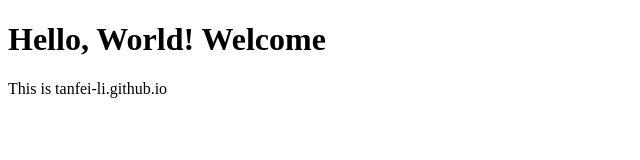
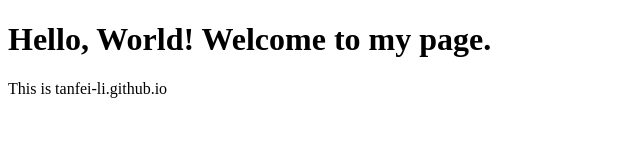
Before and after one commit to tanfei-li/tanfei-li.github.io, a plain HTML site: page index.html in a window 1280 px wide. Shown: the whole page, without its empty margins (0-640 px from the left). Drawn offline with Linux system fonts and the light colour scheme.

Commit message:
test again

```diff
--- a/index.html
+++ b/index.html
@@ -6,7 +6,7 @@
     <title>Welcome to My Site</title>
 </head>
 <body>
-    <h1>Hello, World! Welcome</h1>
+    <h1>Hello, World! Welcome to my page.</h1>
     <p>This is tanfei-li.github.io</p>
 </body>
 </html>
```
